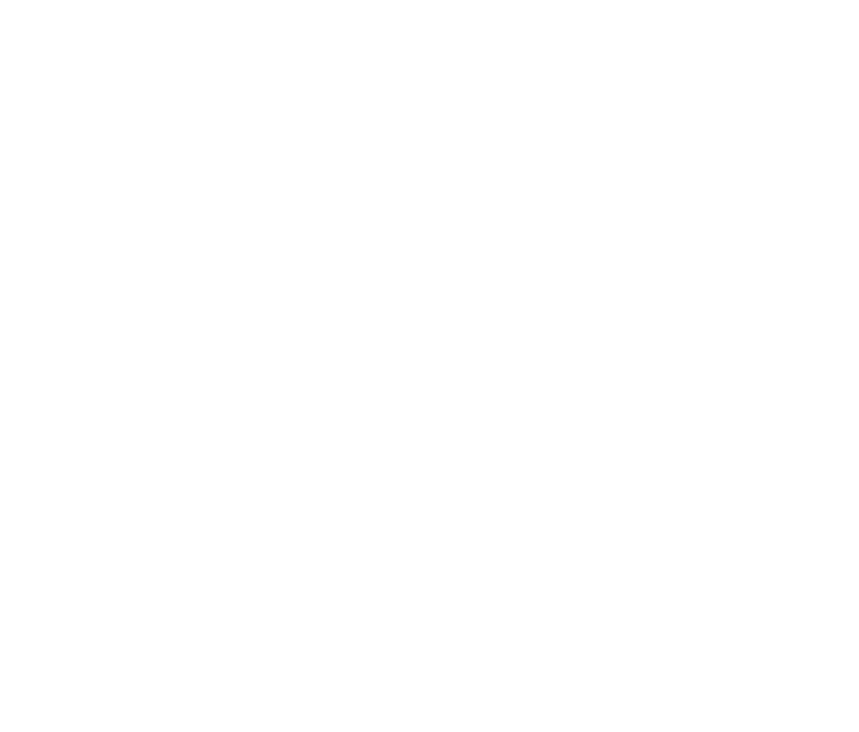
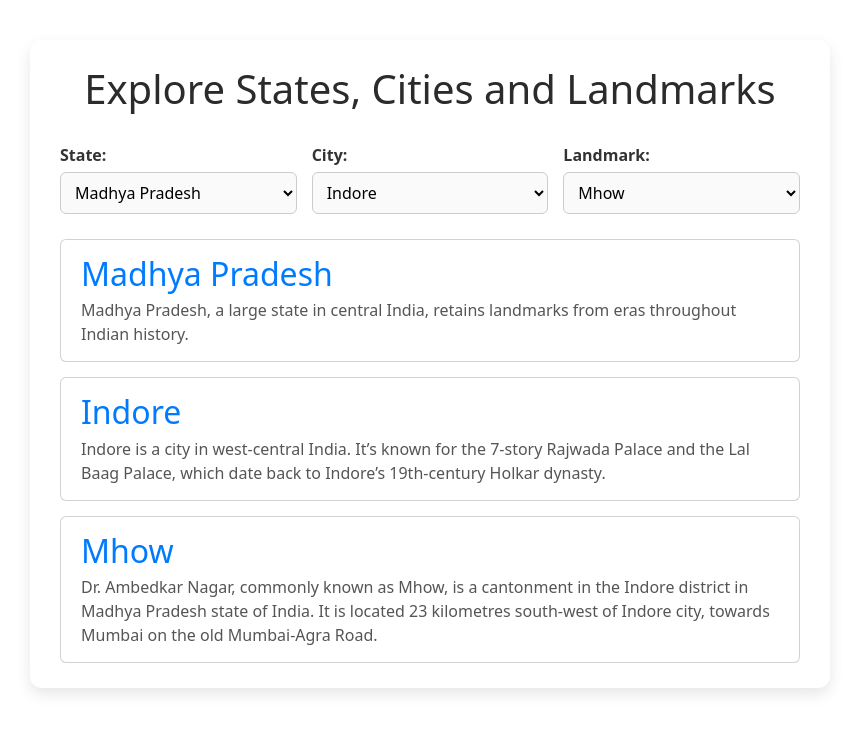
Before and after one commit to acciojob/dropdown-react-somnath-choudhury, a React app: page / in a window 1280 px wide. Shown: the whole page, without its empty margins (210-1069 px from the left). Built offline with nearby package versions, Linux system fonts and the light colour scheme.

Commit message:
project completed

```diff
--- a/package.json
+++ b/package.json
@@ -12,8 +12,9 @@
   "author": "",
   "license": "ISC",
   "dependencies": {
+    "bootstrap": "^5.3.8",
+    "css-loader": "^4.3.0",
     "cypress": "^9.5.0",
-    "css-loader": "^4.3.0",
     "jest-junit": "^11.1.0",
     "react": "^16.13.1",
     "react-dom": "^16.13.1",
--- a/src/components/App.js
+++ b/src/components/App.js
@@ -141,9 +141,86 @@ const states = [{
 function App()
 {
 	// Do not alter/remove main div
+	const [selectedStateIndex, setSelectedStateIndex] = useState(0);
+  	const [selectedCityIndex, setSelectedCityIndex] = useState(0);
+  	const [selectedLandmarkIndex, setSelectedLandmarkIndex] = useState(0);
+
+	const handleStateChange = (e) => {
+		const newState = Number(e.target.value)
+		setSelectedStateIndex(newState)
+		setSelectedCityIndex(0)
+		setSelectedLandmarkIndex(0)
+	}
+
+	const handleCityChange = (e) => {
+		const newCity = Number(e.target.value)
+		setSelectedCityIndex(newCity)
+		setSelectedLandmarkIndex(0)
+	}
+
+	const handleLandmarkChange = (e) => {
+		const newLandmark = Number(e.target.value)
+		setSelectedLandmarkIndex(newLandmark)
+	}
+
+	const currentState = states[selectedStateIndex];
+	const currentCity = currentState.city[selectedCityIndex]
+	const currentLandmark = currentCity.landmarks[selectedLandmarkIndex]
+
 	return (
 	<div id="main">
+		<h1 className="title">Explore States, Cities and Landmarks</h1>
 
+		{/* Dropdowns */}
+		<div className="dropdowns">
+			<div className="dropdown">
+				<label>State:</label>
+				<select id="state" onChange={handleStateChange} value={selectedStateIndex}>
+					{states.map((state, index) => (
+              			<option key={index} value={index}>
+                			{state.name}
+              			</option>
+            		))}
+				</select>
+			</div>
+
+			<div className="dropdown">
+				<label>City:</label>
+				<select id="city" onChange={handleCityChange} value={selectedCityIndex}>
+					{currentState.city.map((city, index) => (
+						<option key={index} value={index}>
+							{city.name}
+						</option>
+					))}
+				</select>
+			</div>
+			<div className="dropdown">
+				<label>Landmark:</label>
+				<select id="landmark" onChange={handleLandmarkChange} value={selectedLandmarkIndex}>
+					{currentCity.landmarks.map((landmark, index) => (
+						<option key={index} value={index}>
+							{landmark.name}
+						</option>
+					))}
+				</select>
+			</div>
+		</div>
+
+		{/* Info cards */}
+		<div className="info-section">
+			<div className="card">
+				<h2 id="state-name">{currentState.name}</h2>
+				<p id="state-description">{currentState.description}</p>
+			</div>
+			<div className="card">
+				<h2 id="city-name">{currentCity.name}</h2>
+				<p id="city-description">{currentCity.description}</p>
+			</div>
+			<div className="card">
+				<h2 id="landmark-name">{currentLandmark.name}</h2>
+				<p id="landmark-description">{currentLandmark.description}</p>
+			</div>
+		</div>
 	</div>
 	);
 }
--- a/src/styles/App.css
+++ b/src/styles/App.css
@@ -1,16 +1,76 @@
-h1 {
-    color: #27aedb;
-    text-align: center;
-    }
-
-
-button{
-    color: #27aedb;
-    text-align: center;
-    justify-content: center;
-    align-items: center;
+body {
+  font-family: "Poppins", sans-serif;
+  background-color: #f3f4f6;
+  margin: 0;
+  padding: 0;
 }
 
-.bg-pink{
-	background-color:pink;
+#main {
+  max-width: 800px;
+  margin: 40px auto;
+  background: white;
+  padding: 25px 30px;
+  border-radius: 12px;
+  box-shadow: 0px 6px 15px rgba(0, 0, 0, 0.1);
 }
+
+.title {
+  text-align: center;
+  color: #2b2b2b;
+  margin-bottom: 30px;
+}
+
+.dropdowns {
+  display: flex;
+  justify-content: space-between;
+  gap: 15px;
+  margin-bottom: 25px;
+}
+
+.dropdown {
+  display: flex;
+  flex-direction: column;
+  flex: 1;
+}
+
+label {
+  font-weight: 600;
+  margin-bottom: 5px;
+  color: #333;
+}
+
+select {
+  padding: 8px 10px;
+  border: 1px solid #ccc;
+  border-radius: 6px;
+  font-size: 15px;
+  background-color: #fafafa;
+  transition: all 0.2s ease;
+}
+
+select:hover {
+  border-color: #007bff;
+}
+
+.info-section {
+  display: flex;
+  flex-direction: column;
+  gap: 15px;
+}
+
+.card {
+  background: #f9fafb;
+  border-left: 5px solid #007bff;
+  padding: 15px 20px;
+  border-radius: 6px;
+}
+
+.card h2 {
+  margin: 0 0 5px 0;
+  color: #007bff;
+}
+
+.card p {
+  margin: 0;
+  color: #555;
+}
```
Also changed, not shown: 1 other file.
